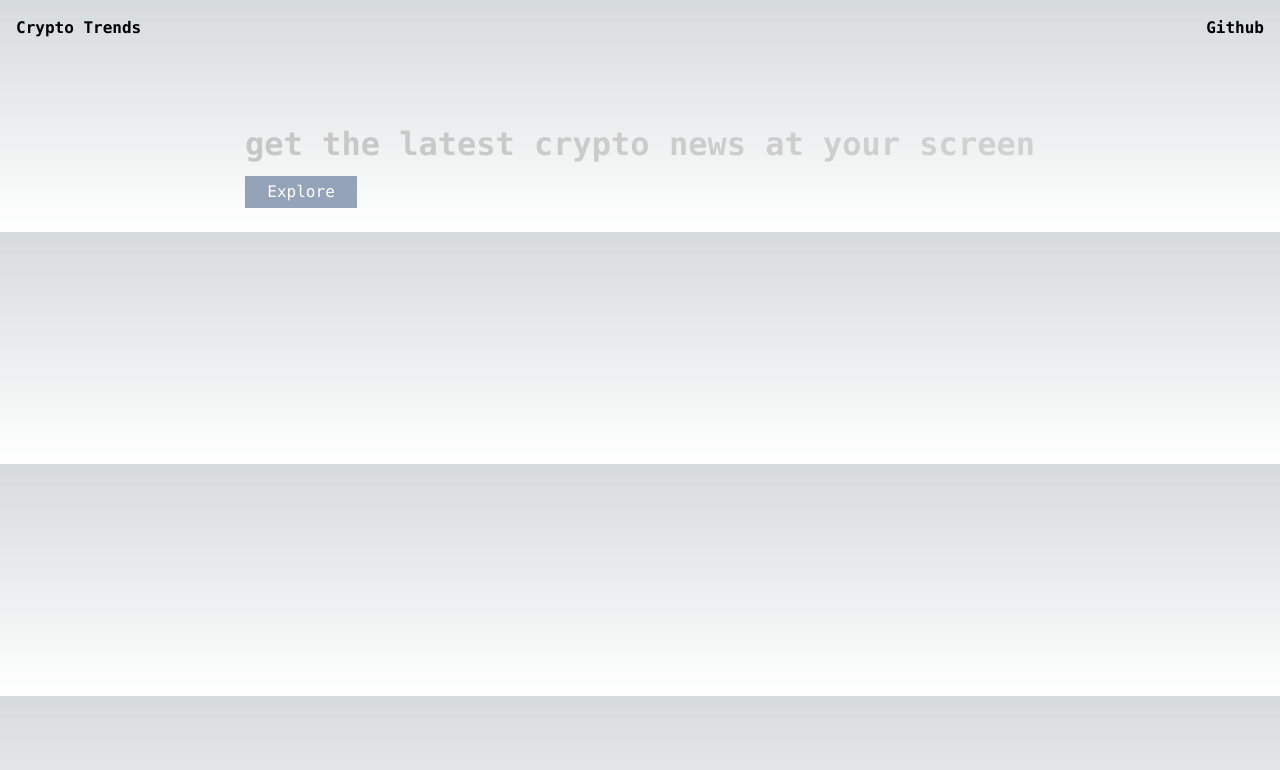
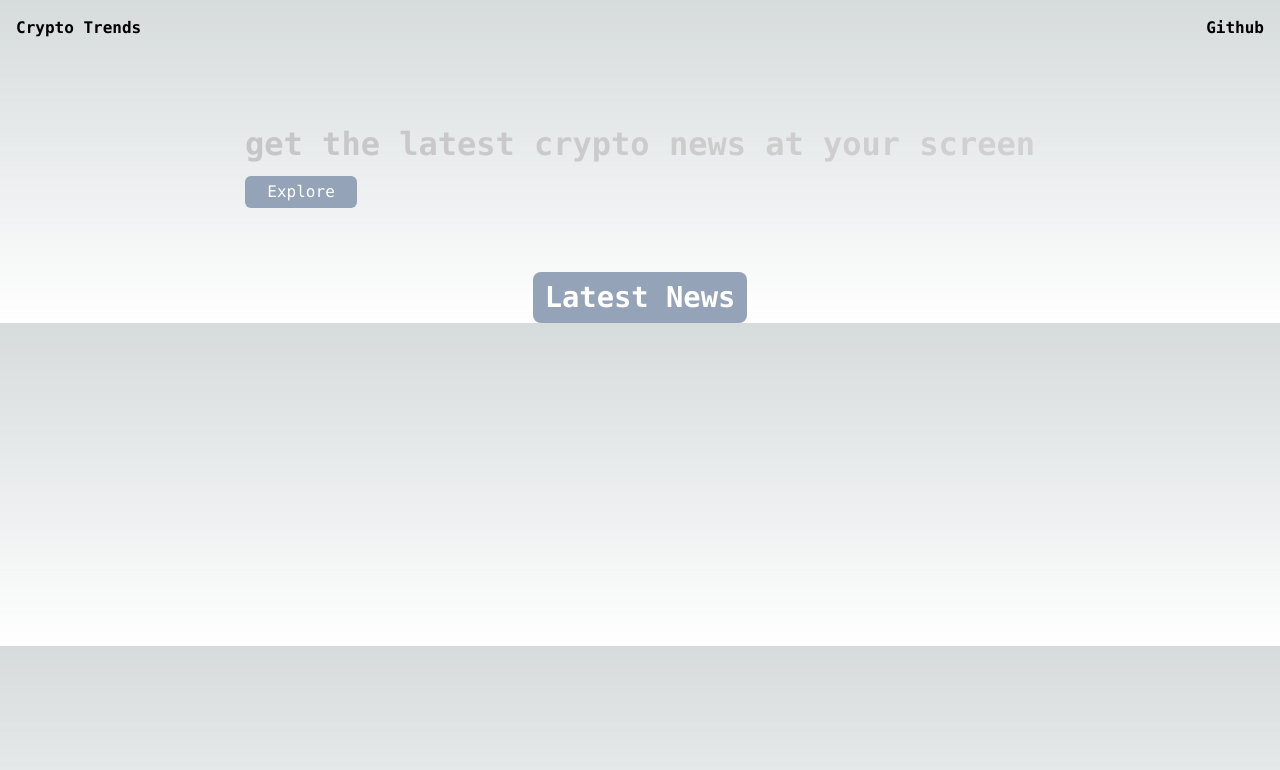
Before and after one commit to simplysabir/cryptotrends, a Next.js app: page / in a window 1280 px wide. Shown: the top 770 px of the page. Built offline with nearby package versions, Linux system fonts and the light colour scheme.

Commit message:
✨ feat : Latest News Section Added

```diff
--- a/app/components/Hero.jsx
+++ b/app/components/Hero.jsx
@@ -6,7 +6,7 @@ const Hero = () => {
     <main className='font-mono flex items-center justify-center'>
         <div className='mt-6 p-6 flex flex-col gap-2'>
         <h1 className='text_gray_gradient font-bold'>get the latest crypto news at your screen</h1>
-        <Link href={'/'} className='px-2 py-1 bg-slate-400 text-white w-28 text-center'><span>Explore</span></Link>
+        <Link href={'/'} className='px-2 py-1 bg-slate-400 text-white w-28 text-center rounded-md'><span>Explore</span></Link>
         </div>
     </main>
   )
--- a/app/components/LatestNews.jsx
+++ b/app/components/LatestNews.jsx
@@ -1,8 +1,15 @@
-import React from 'react'
+import React from 'react';
 
 const LatestNews = () => {
   return (
-    <div>LatestNews</div>
+    <section className='mt-10 flex items-center flex-col'>
+      <div className='font-mono font-bold section_heading'>
+        <h1 className='text-center px-3 py-1  bg-slate-400 text-white rounded-lg'>Latest News</h1>
+      </div>
+      <div>
+
+      </div>
+    </section>
   )
 }
 
--- a/app/globals.css
+++ b/app/globals.css
@@ -46,3 +46,6 @@ background: linear-gradient(to right, #C6C6C6 0%, #D1D1D1 100%);
 -webkit-text-fill-color: transparent;
 font-size: 2rem;
 }
+.section_heading{
+  font-size: 1.8rem;
+}
--- a/app/page.jsx
+++ b/app/page.jsx
@@ -1,12 +1,14 @@
 import Image from 'next/image'
 import Navbar from './components/Navbar'
 import Hero from './components/Hero'
+import LatestNews from './components/LatestNews'
 
 export default function Home() {
   return (
     <>
       <Navbar />
       <Hero />
+      <LatestNews />
     </>
   )
 }
```
